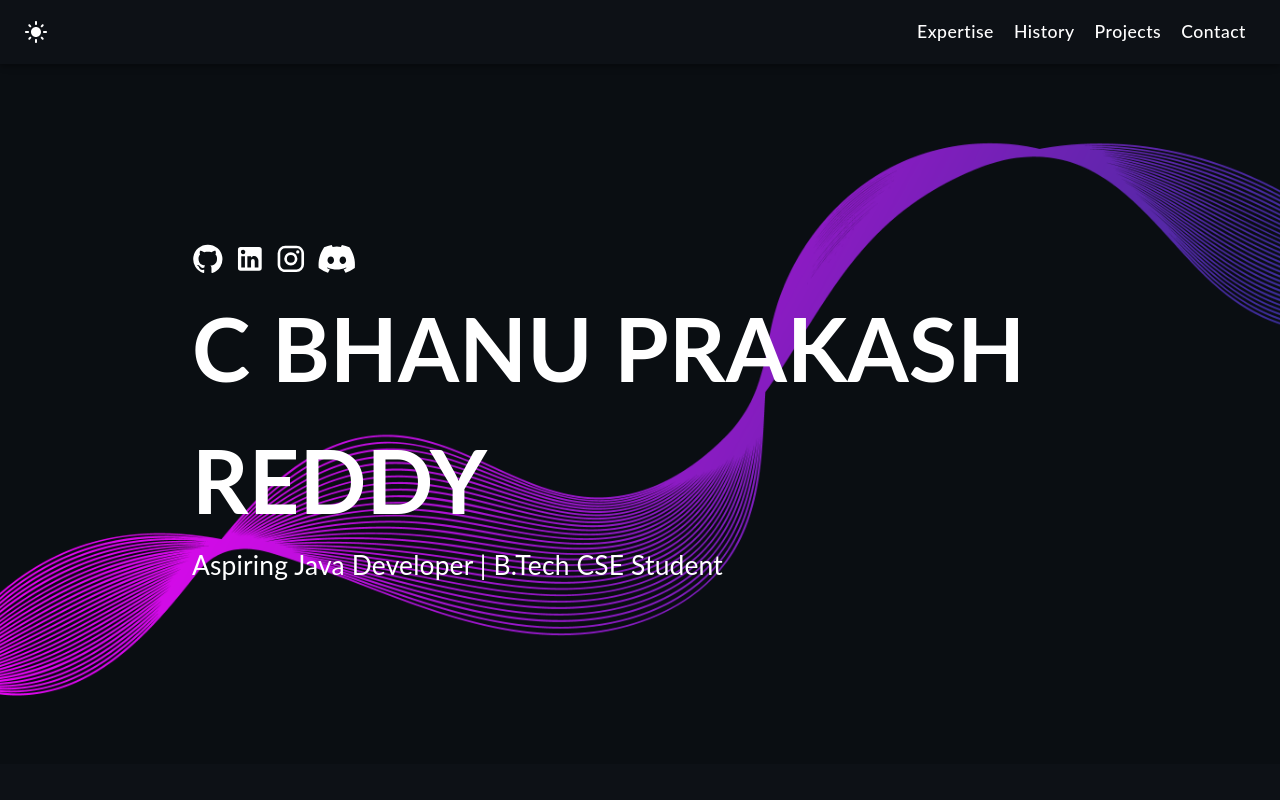
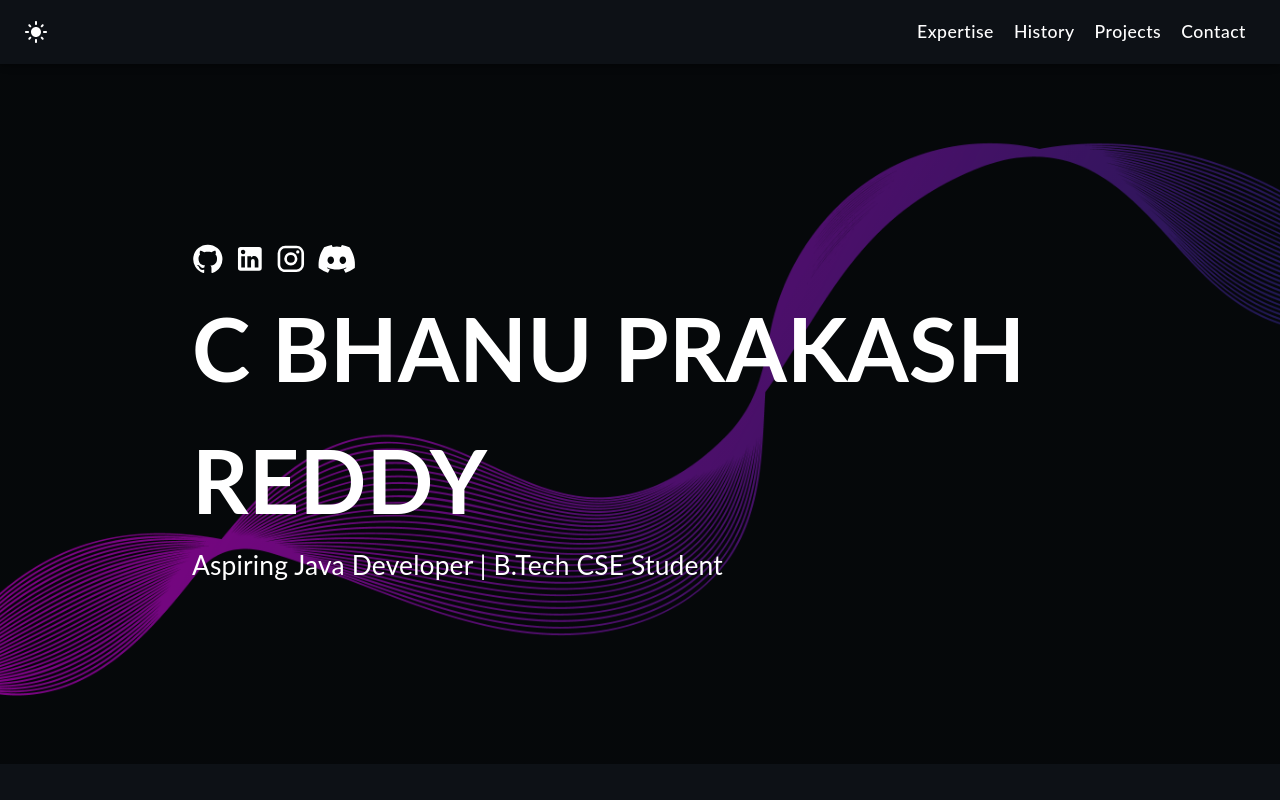
Before and after one commit to BunnyReddy00/Portfolio, a React (Create React App) app: page / in a window 1280 px wide. Shown: the top 800 px of the page. Built offline with nearby package versions, Linux system fonts and the light colour scheme.

Commit message:
portfolio update

```diff
--- a/package.json
+++ b/package.json
@@ -2,7 +2,7 @@
   "name": "bunny-portfolio",
   "version": "0.1.0",
   "private": true,
-  "homepage": "https://myportfolio.bhanu.codes",
+  "homepage": ".",
   "dependencies": {
     "@emotion/react": "^11.11.4",
     "@emotion/styled": "^11.11.5",
--- a/src/assets/styles/Main.scss
+++ b/src/assets/styles/Main.scss
@@ -10,10 +10,11 @@
     width: 100%;
     padding: 0px 15%;
     min-height: 700px;
-    background-image: url("../images/bg-dark.png");
+    background-color: #0d1116;
+    background-image: linear-gradient(rgba(0, 0, 0, 0.45), rgba(0, 0, 0, 0.45)), url("../images/bg-dark.png");
     background-repeat: no-repeat;
     background-size: cover;
-    background-attachment: fixed;
+    background-attachment: scroll;
     background-position: center;
 }
 
--- a/src/index.scss
+++ b/src/index.scss
@@ -113,7 +113,7 @@ p, a, h1, h2, h3, h4, h5, label, button {
   }
 
   .about-section {
-    background-image: url("./assets/images/bg-light.png");
+    background-image: linear-gradient(rgba(255, 255, 255, 0.35), rgba(255, 255, 255, 0.35)), url("./assets/images/bg-light.png");
   }
 
   .skills-container svg {
```
Also changed, not shown: public/bg-dark.png (added), public/bg-light.png (added).
